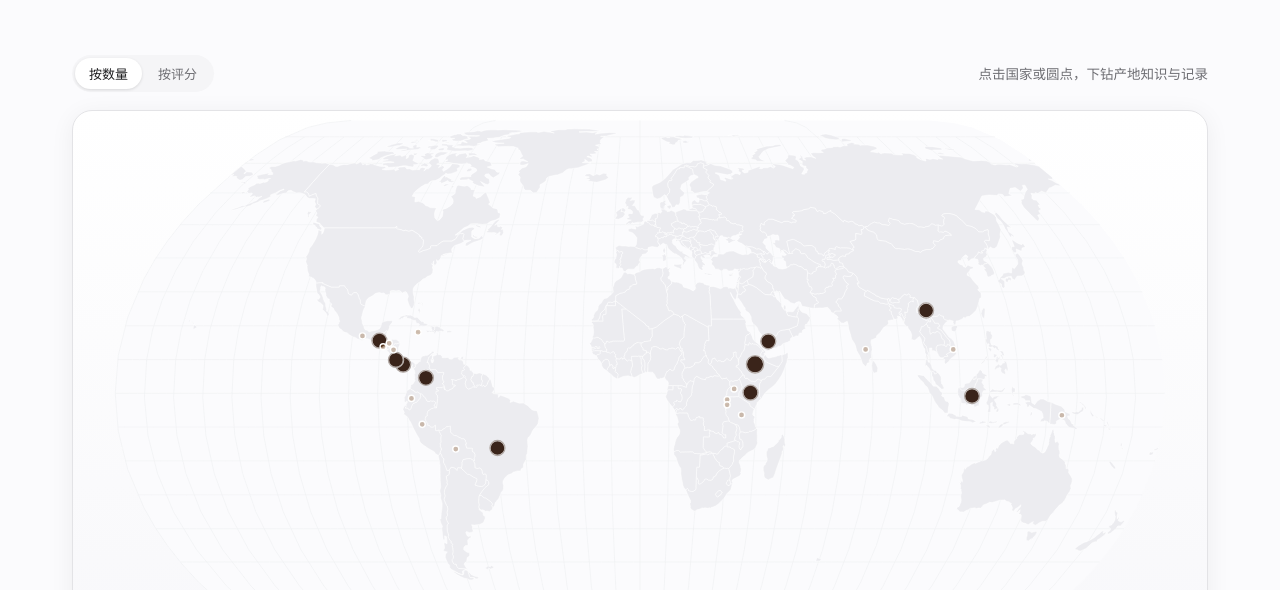
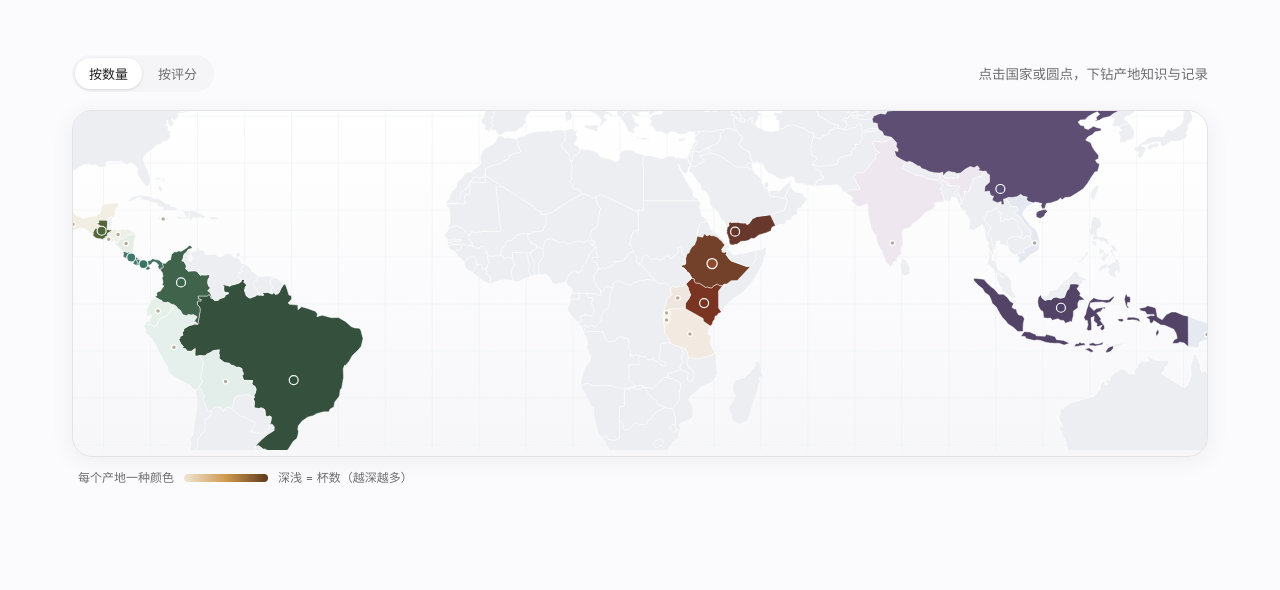
Before and after one commit to lingox-0410/coffeemap, a plain HTML site: page index.html in a window 1280 px wide. Shown: the part 210-800 px from the top of the page. Drawn offline with Linux system fonts and the light colour scheme.

Commit message:
feat(map): 裁切赤道咖啡带、整国按杯数着色深浅、每产地独立配色、图例移出地图；修复 .country CSS fill 覆盖属性导致 choropleth 不显色

```diff
--- a/css/styles.css
+++ b/css/styles.css
@@ -152,7 +152,7 @@ img{ max-width:100%; display:block; }
 .map-wrap{ position:relative; border-radius:var(--radius); overflow:hidden; background:linear-gradient(180deg,#fff,#f7f7fa);
   border:1px solid var(--hairline); box-shadow:var(--shadow); }
 #map svg{ width:100%; height:auto; display:block; }
-.country{ fill:#ececf0; stroke:#fff; stroke-width:.4px; transition:fill .3s, transform .2s; cursor:default; }
+.country{ stroke:#fff; stroke-width:.4px; transition:fill .3s, transform .2s; cursor:default; }
 .country.coffee{ cursor:pointer; }
 .country.coffee:hover{ filter:brightness(1.04); }
 .country.sel{ stroke:var(--ink); stroke-width:1.1px; }
@@ -170,6 +170,8 @@ img{ max-width:100%; display:block; }
   background:linear-gradient(90deg,#f0e7da,#d9a441,#a9733f,#5e3a1e); }
 .map-legend .ends{ display:flex; justify-content:space-between; }
 .map-controls{ position:absolute; right:16px; top:16px; display:flex; gap:6px; }
+.map-legend-out{ display:flex; align-items:center; gap:10px; flex-wrap:wrap; font-size:12px; color:var(--ink-2); padding:12px 6px 0; }
+.map-legend-out .bar2{ width:84px; height:8px; border-radius:5px; display:inline-block; background:linear-gradient(90deg,#efe6d6,#cf9a4e,#5e3a1e); }
 
 /* ---------------- Record cards ---------------- */
 .cards{ grid-template-columns:repeat(auto-fill,minmax(310px,1fr)); }
--- a/js/map.js
+++ b/js/map.js
@@ -3,8 +3,18 @@
  * ==========================================================================*/
 window.CM = window.CM || {};
 CM.map = (function(){
-  const W=960, H=500;
-  const interp = d3.interpolateRgbBasis(['#f3ecdf','#e7c879','#cf9a4e','#a9733f','#5e3a1e']);
+  const W=960;
+  // 每个产地一种低饱和、协调的颜色（按大洲分组：非洲=暖棕橙 / 美洲=绿松 / 亚洲=紫蓝）
+  const COUNTRY_COLOR = {
+    Ethiopia:'#C2683F', Kenya:'#A8452B', Yemen:'#8C4A39',
+    Rwanda:'#D49A57', Burundi:'#C3873F', Tanzania:'#B07C3C', Uganda:'#9A6A38',
+    Colombia:'#4F8C6A', Brazil:'#3F6E54', Peru:'#5E9B86', Bolivia:'#4E8C7A', Ecuador:'#63A074',
+    Panama:'#4FA08C', 'Costa Rica':'#5BA89A', Guatemala:'#6E8E4E', Honduras:'#86A05A',
+    'El Salvador':'#9AA95E', Nicaragua:'#5E8C66', Mexico:'#B0934E', Jamaica:'#7FB0A0',
+    Indonesia:'#6B5B95', India:'#9A6AA0', Vietnam:'#5A6FA0', China:'#7E6BA8', 'Papua New Guinea':'#5E7BA0',
+  };
+  const _h = h => { const n=parseInt(h.slice(1),16); return [n>>16&255, n>>8&255, n&255]; };
+  const mix = (a,b,t)=>{ const x=_h(a),y=_h(b),c=i=>Math.round(x[i]+(y[i]-x[i])*t); return `rgb(${c(0)},${c(1)},${c(2)})`; };
 
   function statsByCountry(records){
     const m=new Map();
@@ -27,72 +37,60 @@ CM.map = (function(){
 
     const stats=statsByCountry(records);
     const maxCount=Math.max(1,...[...stats.values()].map(s=>s.count));
-    const val = s => metric==='avg' ? (s.avg/5) : (s.count/maxCount);
-
-    const proj=d3.geoNaturalEarth1().fitExtent([[8,8],[W-8,H-30]],
-      {type:'Sphere'});
-    const path=d3.geoPath(proj);
-    const svg=d3.select(wrap).append('svg').attr('viewBox',`0 0 ${W} ${H}`);
-
-    // ocean sphere
-    svg.append('path').attr('d',path({type:'Sphere'})).attr('fill','#fbfbfd');
-    svg.append('path').attr('d',d3.geoPath(proj)(d3.geoGraticule10())).attr('fill','none')
-       .attr('stroke','#eef0f2').attr('stroke-width',.5);
-
     const feats=topojson.feature(window.WORLD_TOPO, window.WORLD_TOPO.objects.countries).features;
     const originKeys=new Set(CM.origins.map(o=>o.key));
+
+    // 投影：等距圆柱 + 裁切到咖啡带（按产地坐标拟合，集中赤道附近）
+    const pts={type:'FeatureCollection',features:CM.origins.map(o=>({type:'Feature',geometry:{type:'Point',coordinates:o.coord}}))};
+    const proj=d3.geoEquirectangular(); proj.fitWidth(W, pts);
+    const path=d3.geoPath(proj);
+    const pb=path.bounds(pts); const padTop=66, padBot=58;
+    const vbY=Math.floor(pb[0][1]-padTop), vbH=Math.ceil((pb[1][1]-pb[0][1])+padTop+padBot);
+    const svg=d3.select(wrap).append('svg').attr('viewBox',`0 ${vbY} ${W} ${vbH}`).style('width','100%').style('height','auto');
+
+    svg.append('path').attr('d',path(d3.geoGraticule10())).attr('fill','none').attr('stroke','#eef0f2').attr('stroke-width',.5);
+
+    function fillFor(key){
+      const base=COUNTRY_COLOR[key]; if(!base) return '#edeef1';
+      const s=stats.get(key); if(!s) return mix('#ffffff', base, .16);   // 咖啡产地·无记录：极淡底色
+      const ratio = metric==='avg' ? (s.avg/5) : (s.count/maxCount);
+      return mix(base, '#241812', .50*Math.sqrt(Math.max(.0001,ratio)));  // 有记录=整片本色；越多/越高→越深
+    }
 
     svg.append('g').selectAll('path').data(feats).join('path')
       .attr('d',path)
       .attr('class',d=> originKeys.has(d.properties.name)?'country coffee':'country')
-      .attr('fill',d=>{
-        const s=stats.get(d.properties.name);
-        if(s) return interp(Math.max(.12,val(s)));
-        return originKeys.has(d.properties.name) ? '#eceae4' : '#ececf0';
-      })
+      .attr('fill',d=> fillFor(d.properties.name))
       .on('mousemove',function(ev,d){
-        const o=CM.find.origin(d.properties.name); if(!o) { tip.style.opacity=0; return; }
-        const s=stats.get(d.properties.name);
-        const rect=wrap.getBoundingClientRect();
+        const o=CM.find.origin(d.properties.name); if(!o){ tip.style.opacity=0; return; }
+        const s=stats.get(d.properties.name); const rect=wrap.getBoundingClientRect();
         tip.style.left=(ev.clientX-rect.left)+'px'; tip.style.top=(ev.clientY-rect.top)+'px';
-        tip.innerHTML=`<div class="t">${CM.flag(o.key)} ${o.cn}</div>`+
-          (s?`记录 ${s.count} 杯 · 均分 ${s.avg.toFixed(1)} 分`:'点击探索产地知识');
+        tip.innerHTML=`<div class="t">${CM.flag(o.key)} ${o.cn}</div>`+(s?`记录 ${s.count} 杯 · 均分 ${s.avg.toFixed(1)} 分`:'点击探索产地知识');
         tip.style.opacity=1;
       })
       .on('mouseleave',()=> tip.style.opacity=0)
       .on('click',(ev,d)=>{ const o=CM.find.origin(d.properties.name); if(o) onSelect(o.key); });
 
-    // origin pins
+    // 产地圆点（小，作定位/点击；有记录略深）
     const g=svg.append('g');
     CM.origins.forEach(o=>{
-      const p=proj(o.coord); if(!p) return;
-      const s=stats.get(o.key);
-      const rad=s? 4+Math.sqrt(s.count)*2.4 : 2.6;
+      const p=proj(o.coord); if(!p) return; const s=stats.get(o.key);
+      const rad=s? 2.6+Math.sqrt(s.count)*1.2 : 2;
       g.append('circle').attr('class','origin-dot').attr('cx',p[0]).attr('cy',p[1]).attr('r',rad)
-        .attr('fill', s? '#3a241a' : 'rgba(138,90,43,.35)')
-        .attr('stroke','#fff').attr('stroke-width',1.2)
-        .style('cursor','pointer')
-        .on('mousemove',function(ev){
-          const rect=wrap.getBoundingClientRect();
+        .attr('fill', s? mix(COUNTRY_COLOR[o.key]||'#5e3a1e','#000',.28) : 'rgba(120,90,60,.45)')
+        .attr('stroke','#fff').attr('stroke-width',1).style('cursor','pointer')
+        .on('mousemove',function(ev){ const rect=wrap.getBoundingClientRect();
           tip.style.left=(ev.clientX-rect.left)+'px'; tip.style.top=(ev.clientY-rect.top)+'px';
           tip.innerHTML=`<div class="t">${CM.flag(o.key)} ${o.cn}</div>`+(s?`记录 ${s.count} 杯 · 均分 ${s.avg.toFixed(1)} 分`:'尚无记录 · 点击了解');
-          tip.style.opacity=1;
-        })
+          tip.style.opacity=1; })
         .on('mouseleave',()=>tip.style.opacity=0)
         .on('click',()=> onSelect(o.key));
-      if(s && s.count>0){
-        g.append('circle').attr('cx',p[0]).attr('cy',p[1]).attr('r',rad).attr('fill','none')
-          .attr('stroke','#3a241a').attr('stroke-width',1).attr('opacity',.4)
-          .append('animate').attr('attributeName','r').attr('from',rad).attr('to',rad+9)
-          .attr('dur','2.4s').attr('repeatCount','indefinite');
-      }
     });
 
-    // legend
-    const leg=document.createElement('div'); leg.className='map-legend';
-    leg.innerHTML=`<div>${metric==='avg'?'平均风味评分':'品鉴杯数'}</div>
-      <div class="bar"></div><div class="ends"><span>少 / 低</span><span>多 / 高</span></div>`;
-    wrap.appendChild(leg);
+    // 图例：移到地图外、缩小
+    const leg=document.createElement('div'); leg.className='map-legend-out';
+    leg.innerHTML=`<span>每个产地一种颜色</span><span class="bar2"></span><span>深浅 = ${metric==='avg'?'评分':'杯数'}（越深越多）</span>`;
+    container.appendChild(leg);
     return wrap;
   }
 
```
